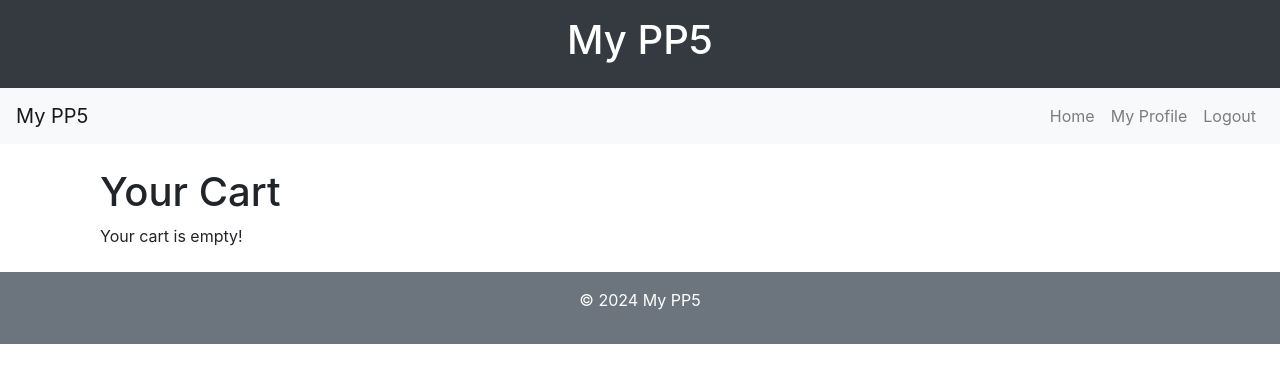
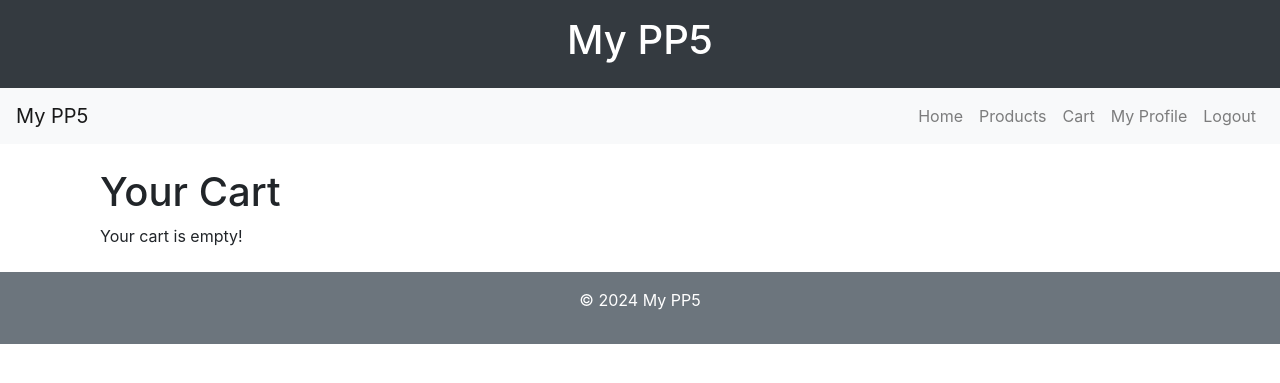
Before and after one commit to dickiegog/Project_5, a Django app: page /cart/ in a window 1280 px wide. Shown: the top 383 px of the page. Run offline with Django 3.2, Linux system fonts and the light colour scheme; the visitor is signed in with stand-in values (Sample User, id 1); data comes from the database, SQL or seed files in the repository; data that the repository does not hold is empty.

Commit message:
Added links to cart and products

```diff
--- a/my_pp5/products/urls.py
+++ b/my_pp5/products/urls.py
@@ -3,4 +3,5 @@ from . import views
 
 urlpatterns = [
     path('', views.product_catalog, name='product_catalog'),
+    path('', views.product_catalog, name='products'),
 ]
--- a/my_pp5/templates/base.html
+++ b/my_pp5/templates/base.html
@@ -32,6 +32,12 @@
           {% if user.is_authenticated %}
           <li class="nav-item">
             <a class="nav-link" href="{% url 'home' %}">Home</a>
+          </li>
+          <li class="nav-item">
+            <a class="nav-link" href="{% url 'products' %}">Products</a>
+          </li>
+          <li class="nav-item">
+            <a class="nav-link" href="{% url 'cart:cart_detail' %}">Cart</a>
           </li>
           <li class="nav-item">
             <a class="nav-link" href="{% url 'edit_profile' %}">My Profile</a>
```
Lines whose indentation alone changed are shown as unchanged.
